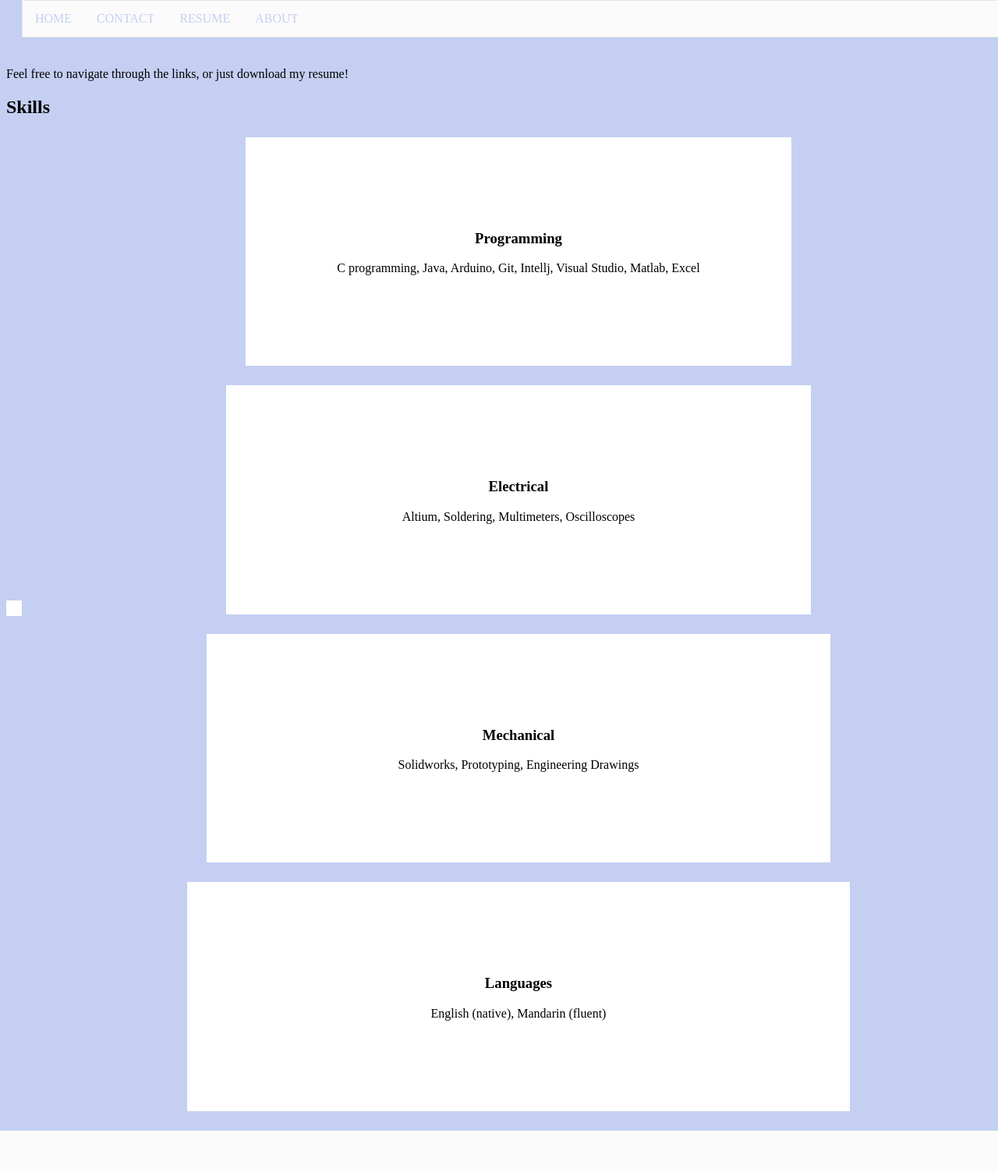
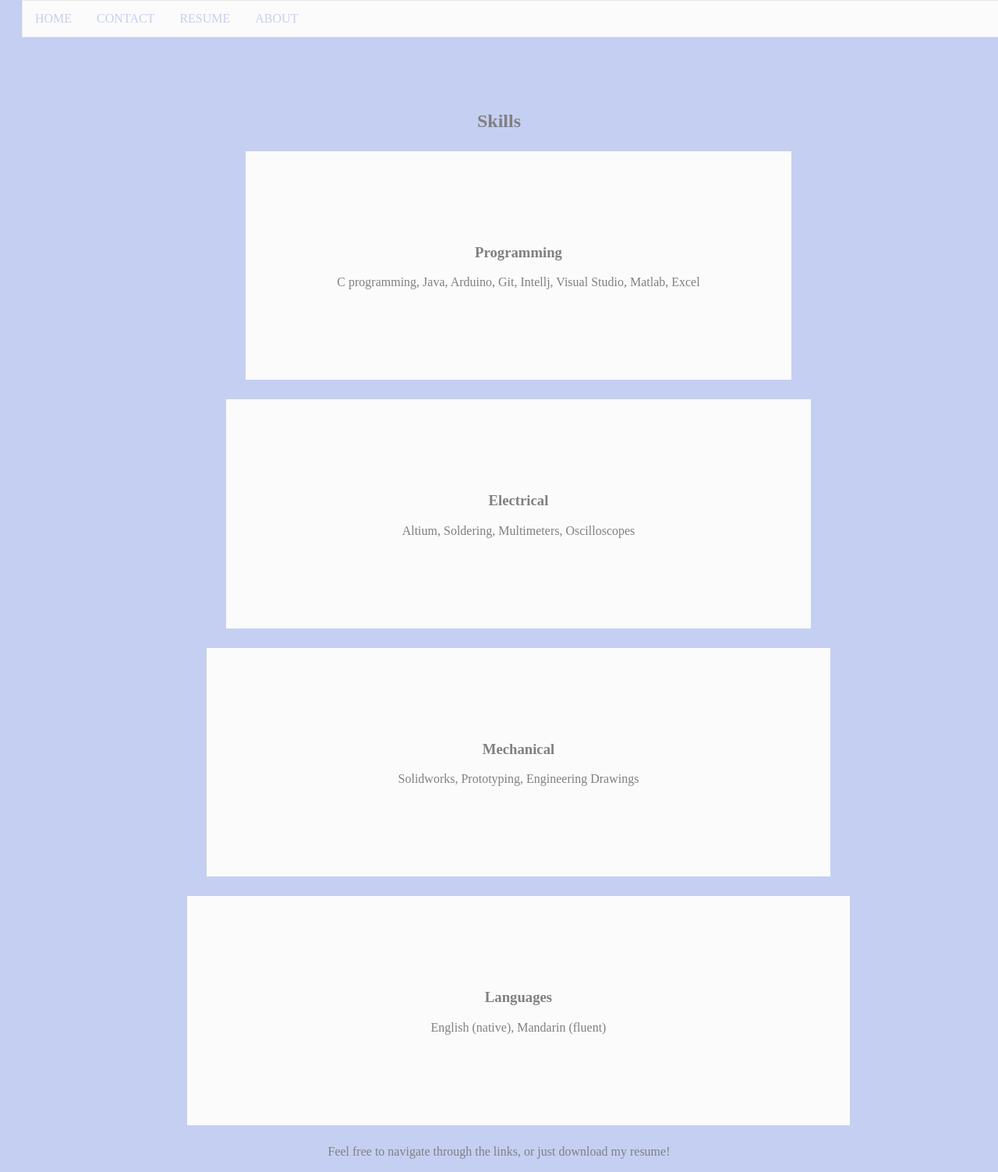
Before and after one commit to anqixxx/personalwebsite, a Flask app: page /skills in a window 1280 px wide. Shown: the top 1503 px of the page at 78% size. Before the commit the page ends 1450 px from the top, so only its background shows below. Run offline with Flask 2, Linux system fonts and the light colour scheme.

Commit message:
added basic layout for skills page, need to figure out how to format rest of resume, also want to add photo gallery

```diff
--- a/templates/resume.html
+++ b/templates/resume.html
@@ -2,7 +2,7 @@
 <html lang="en">
     <meta charset="UTF-8">
 </head>
-<meta http-equiv="refresh" content="7; url='https://www.docdroid.net/6yaurym/anqi-xu-new-pdf'" />
+<!-- <meta http-equiv="refresh" content="7; url='https://www.docdroid.net/6yaurym/anqi-xu-new-pdf'" /> -->
 
 <!-- ul stands for unordered list-->
 <!-- a stands for elements within the list, a variable to distinguish between everything, could be any letter-->
@@ -10,7 +10,9 @@
 <style>
     body {
         background-color: rgb(196, 207, 242);
+        color: grey;
         align-items: center;
+        text-align: center;
         justify-content: center;
     }
     ul {
@@ -95,17 +97,30 @@
     }
 
     #resumepdf{
-      position: fixed;
-      bottom: 0;
-      background-color: white;
-      color:rgb(139, 146, 169);
       display: flex;
+      position: relative;
+      bottom:0;
       align-items: center;
       justify-content: center;
+      left: 50%;
+      transform: translateX(-50%);
+      text-align: center;
+      color: #fbfbfb;
+    }
+
+    #navbar{
+        z-index: 10000;
+        position: fixed;
+    }
+
+    span.block {
+      display: inline-block;
+      width: 100px;
+      height: 100px;
+      padding: 5px;
     }
 
 </style>
-
 
  <!-- Starts Body > -->
 <body>
@@ -129,19 +144,19 @@
       </ul>
 </div>
 
-<div id="resumepdf", style="padding:10px;margin-bottom:10px;">
-<!-- <iframe
-    src="https://www.docdroid.net/6yaurym/anqi-xu-new-pdf"
-    frameBorder="0"
-    scrolling="auto"
-    height="500"
-    width="800"
-></iframe> -->
-</div>
-
-<p> Feel free to navigate through the links, or just download my resume! </p>
+<span class="block"></span>
 
 {% block content %}{% endblock %}
 
+<p> Feel free to navigate through the links, or just download my resume! </p>
+<div id="resumepdf", style="padding:10px;margin-bottom:10px;">
+    <iframe
+        src="https://www.docdroid.net/6yaurym/anqi-xu-new-pdf"
+        frameBorder="0"
+        scrolling="auto"
+        height="500"
+        width="800"
+    ></iframe>
+    </div>
 </body>
 </html>
--- a/templates/skills.html
+++ b/templates/skills.html
@@ -4,7 +4,7 @@
 <style>
     div.programming {
       text-align: center;
-      background-color: white;
+      background-color: #fbfbfb;
       animation-name: movement;
       animation-duration: 4s;
       position: relative;
@@ -17,7 +17,7 @@
 
     div.electrical {
       text-align: center;
-      background-color: white;
+      background-color: #fbfbfb;
       animation-name: movement;
       animation-duration: 4s;
         position: relative;
@@ -30,7 +30,7 @@
 
     div.mechanical {
       text-align: center;
-      background-color: white;
+      background-color: #fbfbfb;
       animation-duration: 4s;
       animation-name: movement;
         position: relative;
@@ -43,7 +43,7 @@
 
     div.languages {
       text-align: center;
-      background-color: white;
+      background-color: #fbfbfb;
       animation-duration: 4s;
       animation-name: movement;
       position: relative;
@@ -61,10 +61,12 @@
 
     @keyframes movement {
       0%   {background-color:black; left:5%; top:0;}
-      25%  {background-color:rgb(196, 207, 242); left:95%; top:0;}
-      50%  {background-color:grey; left:95%; top:1000px;}
-      75%  {background-color:rgb(196, 207, 242); left:5%; top:1000px;}
-      100% {background-color:white; left: 5%; top:0px;}
+      20%  {background-color:rgb(196, 207, 242); left:95%; top:0;}
+      40%  {background-color:grey; left:95%; top:500px;}
+      60%  {background-color:rgb(196, 207, 242); left:5%; top:500px;}
+      80% {background-color:white; left: 5%; top:0px;}
+      100% {background-color:#fbfbfb; left: 50%; top:0px;}
+
 }
 
 </style>
```
Also changed, not shown: templates/base.html (+15 -0 lines).
